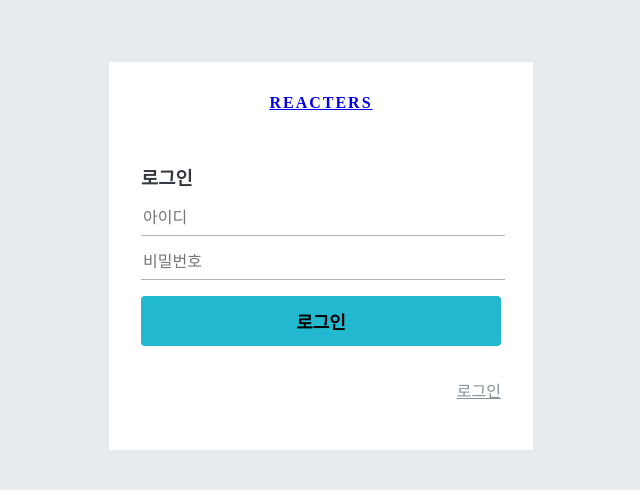
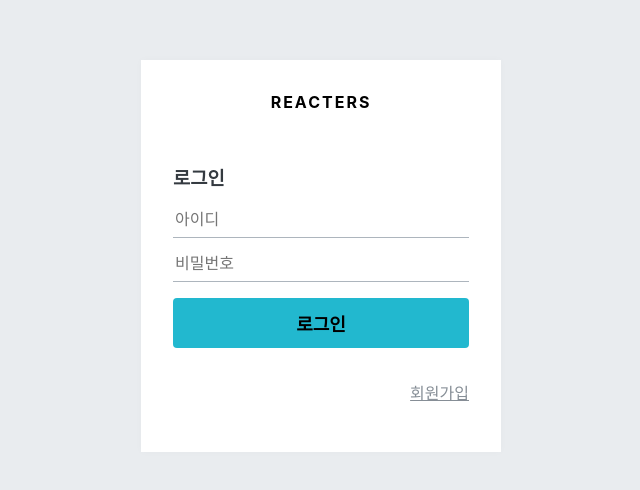
Before and after one commit to pic301/blog-frontend, a React (Create React App) app: page /login in a window 1280 px wide. Shown: the part 144-634 px from the top of the page, without its empty margins (319-959 px from the left). Built offline with nearby package versions, Linux system fonts and the light colour scheme; the HTML template or start-up script is replaced by a standard one.

Commit message:
add LoginForm Component

```diff
--- a/src/App.js
+++ b/src/App.js
@@ -1,5 +1,5 @@
 import React from 'react';
-import {Route} from 'react-router-dom'
+import { Route } from 'react-router-dom'
 import LoginPage from './pages/LoginPage'
 import PostListPage from './pages/PostListPage'
 import PostPage from './pages/PostPage'
--- a/src/components/auth/AuthForm.js
+++ b/src/components/auth/AuthForm.js
@@ -43,23 +43,32 @@
 const ButtonWithMarginTop = styled(Button)`
     margin-top:1rem;
 `;
-const textMap = {
+const changeType = {
     login: '로그인',
     register:'회원가입'
 }
 
-const AuthForm = ({type}) => {
-    const text = textMap[type]
+const AuthForm = ({ type, onChange, onSubmit, form }) => {
+    const text = changeType[type]
     return (
         <AuthFormBlock>
             <h3>{text}</h3>
-            <form>
-            <StyledInput autoComplete="username" name="username" placeholder="아이디"/>
+            <form onSubmit={onSubmit}>
+              <StyledInput
+              autoComplete="username"
+              name="username"
+              placeholder="아이디"
+              onChange={onChange}
+              value={form.username}
+              />
+
               <StyledInput
                   autoComplete="new-password"
                   name="password"
                   placeholder="비밀번호"
                   type="password"
+                  onChange={onChange}
+                  value={form.password}
               />
               {type === 'register' && (
                 <StyledInput
@@ -67,17 +76,20 @@
                   name="passwordConfirm"
                   placeholder="비밀번호 확인"
                   type="password"
+                  onChange={onChange}
+                  value={form.passwordConfirm}
               />
               )}
               <ButtonWithMarginTop cyan fullWidth>
                   {text}
               </ButtonWithMarginTop>
-            </form>
+            </form >
               <Footer>
-                {type === 'register' ?<Link to="/register">{text}</Link> :
-            <Link to="/login">{text}</Link>
+                  {type === 'login' ?
+                  <Link to="/register">회원가입</Link>
+                  :
+                  <Link to="/login">로그인</Link>
                   }
-
               </Footer>
         </AuthFormBlock>
     );
--- a/src/components/auth/AuthTemplate.js
+++ b/src/components/auth/AuthTemplate.js
@@ -1,7 +1,7 @@
 import React from 'react';
 import styled from 'styled-components';
 import palette from '../../lib/styles/palette';
-import {Link} from 'react-router-dom';
+import { Link } from 'react-router-dom';
 
 
 /**
--- /dev/null
+++ b/src/containers/auth/LoginForm.js
@@ -0,0 +1,49 @@
+import React, { useEffect } from 'react';
+import { useSelector, useDispatch } from 'react-redux';
+import { changeField, initializeForm} from '../../modules/auth';
+import AuthForm from '../../components/auth/AuthForm';
+
+
+const LoginForm = () => {
+
+  const dispatch = useDispatch();
+  const { form } = useSelector(({ auth,}) => ({
+    form: auth.login,
+
+  }));
+  // 인풋 변경 이벤트 핸들러
+  const onChange = e => {
+    const { value, name } = e.target;
+    dispatch(
+      changeField({
+        form: 'login',
+        key: name,
+        value,
+      }),
+    );
+  };
+
+  // 폼 등록 이벤트 핸들러
+  const onSubmit = e => {
+    e.preventDefault();
+
+  };
+
+  // 컴포넌트가 처음 렌더링 될 때 form 을 초기화함
+  useEffect(() => {
+    dispatch(initializeForm('login'));
+  }, [dispatch]);
+
+
+  return (
+    <AuthForm
+      type="login"
+      form={form}
+      onChange={onChange}
+      onSubmit={onSubmit}
+
+    />
+  );
+};
+
+export default LoginForm;
--- a/src/index.js
+++ b/src/index.js
@@ -1,10 +1,13 @@
 import React from 'react';
 import ReactDOM from 'react-dom';
 import App from './App';
+import './index.css';
 import { BrowserRouter } from 'react-router-dom'
 import { Provider } from 'react-redux'
 import { createStore } from 'redux'
 import rootReducer from './modules';
+
+
 import { composeWithDevTools } from 'redux-devtools-extension';
 
 const store = createStore(rootReducer, composeWithDevTools());
--- a/src/modules/auth.js
+++ b/src/modules/auth.js
@@ -1,15 +1,47 @@
-import {createAction , handleActions} from 'redux-actions';
+import { createAction, handleActions } from 'redux-actions';
+import produce from 'immer';
 
-const SAMPLE_ACTION = 'auth/SAMPLE_ACTION';
+const CHANGE_FIELD = 'auth/CHANGE_FIELD';
+const INITIALIZE_FORM = 'auth/INITIALIZE_FORM';
 
-export const sampleAction = createAction(SAMPLE_ACTION);
 
-const initialState = {}
+
+export const changeField = createAction(
+  CHANGE_FIELD,
+  ({ form, key, value }) => ({
+    form, // register , login
+    key, // username, password, passwordConfirm
+    value // 실제 바꾸려는 값
+  })
+);
+export const initializeForm = createAction(INITIALIZE_FORM, form => form); // register / login
+
+const initialState = {
+  register: {
+    username: '',
+    password: '',
+    passwordConfirm: ''
+  },
+  login: {
+    username: '',
+    password: ''
+  },
+
+};
 
 const auth = handleActions(
-    {
-        [SAMPLE_ACTION]: (state, action) => state,
-    },
-    initialState,
-)
+  {
+    [CHANGE_FIELD]: (state, { payload: { form, key, value } }) =>
+      produce(state, draft => {
+        draft[form][key] = value; // 예: state.register.username을 바꾼다
+      }),
+    [INITIALIZE_FORM]: (state, { payload: form }) => ({
+      ...state,
+      [form]: initialState[form],
+    }),
+
+  },
+  initialState
+);
+
 export default auth;
--- a/src/pages/LoginPage.js
+++ b/src/pages/LoginPage.js
@@ -1,14 +1,14 @@
 import React from 'react';
 import AuthTemplate from '../components/auth/AuthTemplate'
-import AuthForm from '../components/auth/AuthForm'
+import LoginForm from '../containers/auth/LoginForm'
 
 const LoginPage = () => {
     return (
-        <div>
+
             <AuthTemplate>
-                <AuthForm type="login"/>
+                <LoginForm />
             </AuthTemplate>
-        </div>
+
     );
 };
-export default LoginPage
+export default LoginPage;
```
Lines whose indentation alone changed are shown as unchanged.
